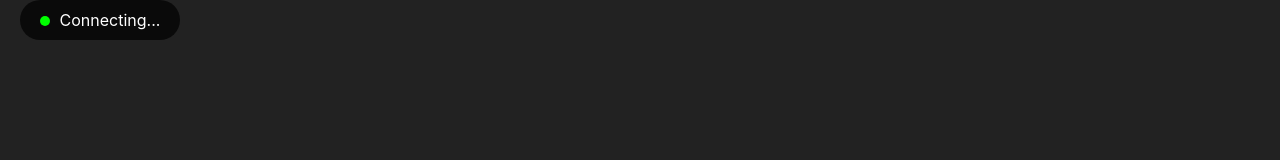
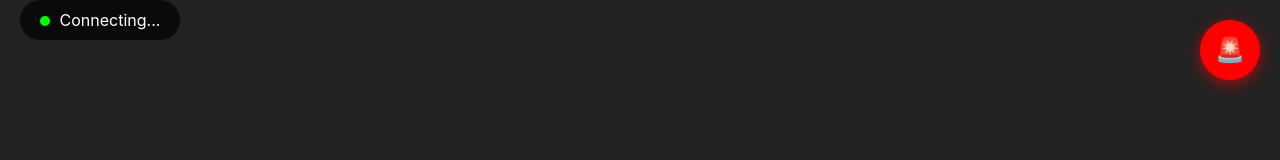
Before and after one commit to saikatxtreme/emergency-web, a React (Create React App) app: page / in a window 1280 px wide. Shown: the top 160 px of the page. Built offline with nearby package versions, Linux system fonts and the light colour scheme; no server answers.

Commit message:
Update App.js

```diff
--- a/src/App.js
+++ b/src/App.js
@@ -4,7 +4,8 @@ import { MapContainer, TileLayer, Marker, Popup, useMap } from 'react-leaflet';
 import 'leaflet/dist/leaflet.css';
 import L from 'leaflet';
 
-// LEAFLET ICON FIX
+// --- LEAFLET ICON FIX ---
+// (Fixes missing marker icons in React Leaflet)
 delete L.Icon.Default.prototype._getIconUrl;
 L.Icon.Default.mergeOptions({
   iconRetinaUrl: require('leaflet/dist/images/marker-icon-2x.png'),
@@ -13,7 +14,6 @@ L.Icon.Default.mergeOptions({
 });
 
 // --- CONFIGURATION ---
-// YOUR LIVE CLOUD SERVER
 const SERVER_URL = "https://emergency-server-uybe.onrender.com";
 
 // DYNAMIC ID: Read from URL (e.g. site.com/?id=my-car)
@@ -21,8 +21,12 @@ const urlParams = new URLSearchParams(window.location.search);
 const QR_ID = urlParams.get('id') || "default-car";
 
 // Initialize socket
-const socket = io.connect(SERVER_URL);
+const socket = io(SERVER_URL, {
+  transports: ['websocket'], // Force websocket for stability
+  reconnection: true,        // Ensure it tries to reconnect
+});
 
+// Helper component to move map center
 function MapUpdater({ location }) {
   const map = useMap();
   useEffect(() => {
@@ -40,10 +44,18 @@ function App() {
   const mediaRecorderRef = useRef(null);
 
   useEffect(() => {
-    // 1. JOIN THE SPECIFIC FAMILY ID
-    socket.emit("join-family", QR_ID);
+    // --- 1. AUTO-REJOIN LOGIC ---
+    // If server restarts or net drops, immediately re-join the family room.
+    socket.on("connect", () => {
+        console.log("Connected to server");
+        setStatus("Connected to Driver");
+        socket.emit("join-family", QR_ID);
+    });
 
-    const handleConnect = () => setStatus("Connected to Driver");
+    // Handle initial load if socket is already connected
+    if (socket.connected) {
+        socket.emit("join-family", QR_ID);
+    }
 
     const handleChat = (data) => {
         setChat(prev => [...prev, data]);
@@ -59,30 +71,46 @@ function App() {
         }
     };
 
-    socket.on("connect", handleConnect);
+    const handleDisconnect = () => {
+        setStatus("Disconnected... Reconnecting");
+    };
+
     socket.on("receive-chat", handleChat);
     socket.on("receive-audio", handleAudio);
+    socket.on("disconnect", handleDisconnect);
 
-    // GPS Logic
+    // --- 2. GPS LOGIC ---
     let watchId;
     if (navigator.geolocation) {
         watchId = navigator.geolocation.watchPosition((pos) => {
             const newLoc = [pos.coords.latitude, pos.coords.longitude];
             setLocation(newLoc);
+            // Send location to the App
             socket.emit("scan-qr", { qrId: QR_ID, location: {lat: newLoc[0], lng: newLoc[1]} });
         }, (err) => console.log(err), { enableHighAccuracy: true });
     }
 
-    // Cleanup
+    // Cleanup listeners
     return () => {
-        socket.off("connect", handleConnect);
+        socket.off("connect");
         socket.off("receive-chat", handleChat);
         socket.off("receive-audio", handleAudio);
+        socket.off("disconnect", handleDisconnect);
         if (watchId) navigator.geolocation.clearWatch(watchId);
     };
 
   }, []);
 
+  // --- 3. ALERT LOGIC (New) ---
+  const triggerAlert = () => {
+      // Simple confirmation to prevent spamming
+      if(window.confirm("🚨 EMERGENCY ALERT \n\nThis will ring the owner's phone immediately. Are you sure?")) {
+          socket.emit("trigger-alert", QR_ID);
+          alert("Alert Signal Sent! Wait for response.");
+      }
+  };
+
+  // --- AUDIO RECORDING ---
   const startRecording = async () => {
     try {
         const stream = await navigator.mediaDevices.getUserMedia({ audio: true });
@@ -107,7 +135,6 @@ function App() {
       setIsRecording(false);
   };
 
-  // Toggle Logic (Hands Free)
   const toggleMic = () => {
       if (isRecording) {
           stopRecording();
@@ -116,16 +143,19 @@ function App() {
       }
   };
 
+  // --- TEXT CHAT ---
   const sendText = (e) => {
     e.preventDefault();
     if (!inputText) return;
     const msg = { qrId: QR_ID, text: inputText, sender: "Helper" };
     socket.emit("send-chat", msg);
+    setChat(prev => [...prev, msg]); // Show my own message
     setInputText("");
   };
 
   return (
     <div style={styles.container}>
+      {/* MAP LAYER */}
       {location ? (
           <MapContainer center={location} zoom={13} style={styles.map} zoomControl={false}>
             <TileLayer url="https://{s}.tile.openstreetmap.org/{z}/{x}/{y}.png" />
@@ -134,6 +164,16 @@ function App() {
           </MapContainer>
       ) : <div style={styles.mapPlaceholder}>Requesting GPS Location...</div>}
 
+      {/* 🚨 ALERT BUTTON (Top Right) */}
+      <button
+        onClick={triggerAlert}
+        style={styles.alertBtn}
+        title="Ring Owner's Phone"
+      >
+        🚨
+      </button>
+
+      {/* INTERFACE OVERLAY */}
       <div style={styles.overlay}>
         <div style={styles.header}><div style={styles.statusDot}></div> {status}</div>
 
@@ -166,6 +206,17 @@ const styles = {
   container: { height: "100vh", display: "flex", flexDirection: "column", position: 'relative', overflow: 'hidden' },
   map: { position: "absolute", top: 0, left: 0, width: "100%", height: "100%", zIndex: 0 },
   mapPlaceholder: { position: "absolute", width: "100%", height: "100%", background: "#222", color: "white", display: "flex", alignItems: "center", justifyContent: "center", zIndex: 0 },
+
+  // New Alert Button Style
+  alertBtn: {
+      position: 'absolute', top: 20, right: 20, zIndex: 999,
+      background: 'red', color: 'white', border: 'none',
+      width: '60px', height: '60px', fontSize: '24px',
+      borderRadius: '50%', cursor: 'pointer',
+      boxShadow: '0 4px 15px rgba(255,0,0,0.6)',
+      display: 'flex', alignItems: 'center', justifyContent: 'center'
+  },
+
   overlay: { zIndex: 10, position: "absolute", bottom: 0, width: "100%", height: "60%", background: "linear-gradient(to top, rgba(0,0,0,0.9) 60%, transparent)", display: "flex", flexDirection: "column", justifyContent: "flex-end", paddingBottom: 20 },
   header: { position: "absolute", top: -300, left: 20, background: "rgba(0,0,0,0.7)", color: "white", padding: "10px 20px", borderRadius: 20 },
   statusDot: { display: "inline-block", width: 10, height: 10, background: "#0f0", borderRadius: "50%", marginRight: 5 },
```
